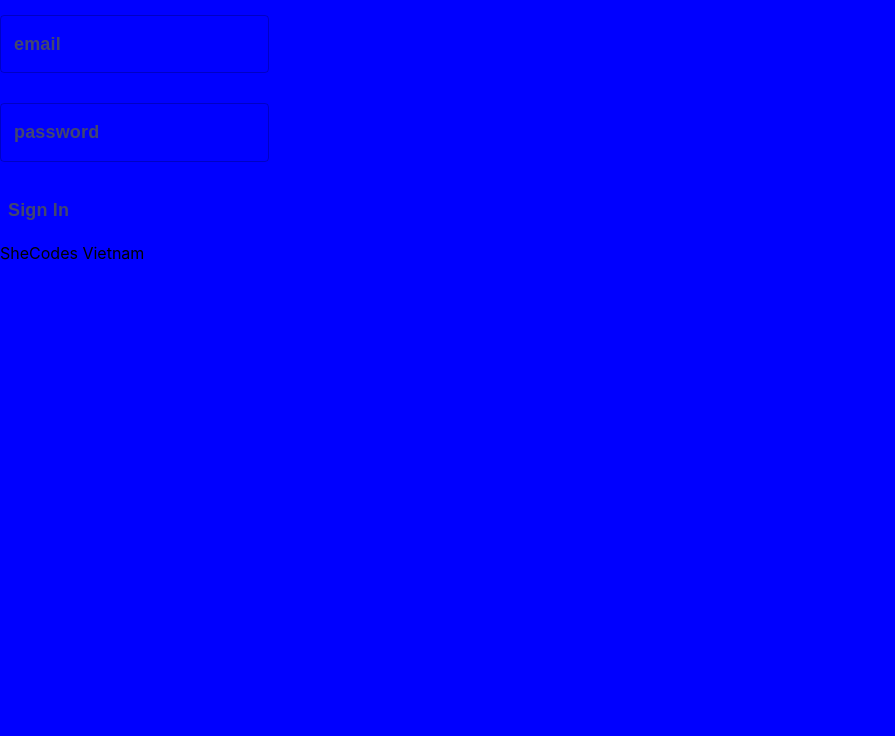
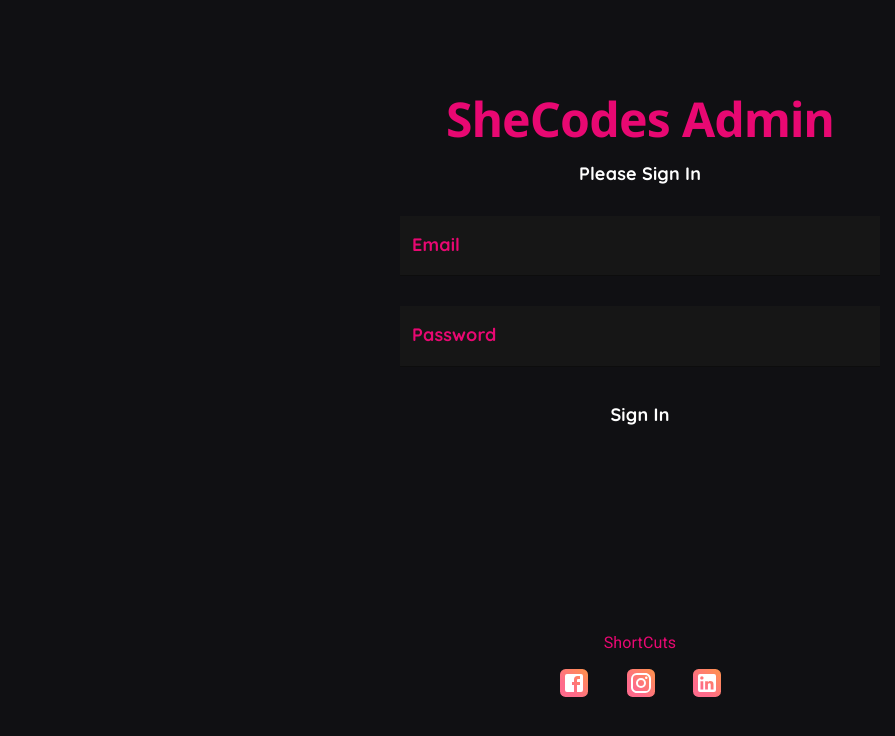
Before and after one commit to shecodesvietnam/blog-admin-front, a React (Create React App) app: page / in a window 1280 px wide. Shown: the top 736 px of the page, without its empty margins (0-895 px from the left). Built offline with nearby package versions, Linux system fonts and the light colour scheme.

Commit message:
[Component]:Update Sign Form

```diff
--- a/package.json
+++ b/package.json
@@ -4,6 +4,7 @@
   "private": true,
   "dependencies": {
     "@material-ui/core": "^4.11.3",
+    "@material-ui/icons": "^4.11.2",
     "@testing-library/jest-dom": "^5.11.9",
     "@testing-library/react": "^11.2.3",
     "@testing-library/user-event": "^12.6.2",
--- a/public/index.html
+++ b/public/index.html
@@ -15,16 +15,23 @@
       user's mobile device or desktop. See https://developers.google.com/web/fundamentals/web-app-manifest/
     -->
     <link rel="manifest" href="%PUBLIC_URL%/manifest.json" />
-    <!--
-      Notice the use of %PUBLIC_URL% in the tags above.
-      It will be replaced with the URL of the `public` folder during the build.
-      Only files inside the `public` folder can be referenced from the HTML.
-
-      Unlike "/favicon.ico" or "favicon.ico", "%PUBLIC_URL%/favicon.ico" will
-      work correctly both with client-side routing and a non-root public URL.
-      Learn how to configure a non-root public URL by running `npm run build`.
-    -->
-    <title>React App</title>
+    <link
+      href="https://fonts.googleapis.com/css2?family=Inter:wght@700&family=Noto+Sans:wght@700&family=Roboto:wght@700&display=swap"
+      rel="stylesheet"
+    />
+    <link
+      href="https://fonts.googleapis.com/css2?family=Noto+Sans:wght@700&family=Roboto:wght@700&display=swap"
+      rel="stylesheet"
+    />
+    <link
+      href="https://fonts.googleapis.com/css2?family=Quicksand:wght@300;400;500;700&display=swap"
+      rel="stylesheet"
+    />
+    <link
+      href="https://fonts.googleapis.com/css2?family=Roboto&display=swap"
+      rel="stylesheet"
+    />
+    <title>SheCodes Admin</title>
   </head>
   <body>
     <noscript>You need to enable JavaScript to run this app.</noscript>
--- a/src/component/SignInForm.js
+++ b/src/component/SignInForm.js
@@ -3,24 +3,91 @@ import { useHistory } from "react-router-dom";
 import {
   Grid,
   makeStyles,
+  withStyles,
   Typography,
   Button,
   TextField,
+  IconButton,
 } from "@material-ui/core";
+import LinkedInIcon from "@material-ui/icons/LinkedIn";
+import FacebookIcon from "@material-ui/icons/Facebook";
+import InstagramIcon from "@material-ui/icons/Instagram";
 import axios from "axios";
 
 const useStyle = makeStyles((theme) => ({
   root: {
-    background: "blue",
+    background: "#101013",
     height: "100vh",
     width: "100%",
+    display: "flex",
+    flexFlow: "column",
+    justifyContent: "space-around",
+    alignItems: "center",
   },
-  field: {},
+  buttonSignin: {
+    padding: "2px",
+    color: "white",
+    borderRadius: "20%",
+    background: "linear-gradient(45deg, #FE6B8B 30%, #FF8E53 90%)",
+    fontSize: "1.5rem",
+    margin: " 0 0.5rem",
+    transition: "transform 0.4s ease !important",
+    "&:hover": {
+      cursor: "pointer",
+      outline: "none",
+      background:
+        "linear-gradient(to right bottom, #e80872 69.1%, #592368 102.67%)",
+      // -webkit-background-clip: "text",
+      transform: "rotate(5deg) scale(1.3)",
+    },
+  },
+  form: {
+    width: 600,
+    display: "flex",
+    flexFlow: "column",
+    alignItems: "center",
+  },
+  footerContainer: {
+    width: "200px",
+  },
 }));
+
+const CssTextField = withStyles({
+  root: {
+    width: "80%",
+    maxWidth: "600px",
+    "& label.Mui-focused": {
+      color: "linear-gradient(to right bottom, #e80872 69.1%, #592368 102.67%)",
+    },
+    "& .MuiInput-underline:after": {
+      borderBottomColor: "#e80872",
+    },
+    "& .MuiFormLabel-root": {
+      color: "#e80872",
+      borderBottomColor: "white",
+    },
+    "& .MuiFilledInput-root": {
+      "& input, textarea": {
+        fontFamily: "Poppins, sans-serif",
+        fontSize: "20px",
+        fontWeight: "600",
+        color: "#7a4f86",
+        background: "rgb(22, 22, 22)",
+      },
+      "&:hover fieldset": {
+        borderColor: "#e80872",
+      },
+      "&.Mui-focused fieldset": {
+        borderColor: "#e80872",
+      },
+    },
+  },
+})(TextField);
 
 export default function SignInForm() {
   const classes = useStyle();
   const history = useHistory();
+  const [IsErrorSignin, setErrorSignin] = useState(false);
   const [inputValues, setInputValues] = useState({
     email: "",
     password: "",
@@ -31,11 +98,14 @@ export default function SignInForm() {
   };
 
   const handleSubmit = async (e) => {
+    setErrorSignin(false);
     e.preventDefault();
-    const reponse = await axios.post(
-      `http://206.189.155.4:3000/api/auth`,
-      inputValues
-    );
+    const reponse = await axios
+      .post(`http://206.189.155.4:3000/api/auth`, inputValues)
+      .catch((err) => {
+        console.log(err);
+        setErrorSignin(true);
+      });
     if (reponse) {
       localStorage.setItem("JWT", reponse.data);
       history.push("/posts");
@@ -44,28 +114,34 @@ export default function SignInForm() {
 
   return (
     <div className={classes.root}>
-      <Grid container>
-        <form noValidate onSubmit={handleSubmit}>
       <Grid>
-            <TextField
-              variant="outlined"
+        <Typography variant="h1" color="primary">
+          SheCodes Admin
+        </Typography>
+        <Typography>
+          {IsErrorSignin
+            ? "Something went wrong, please try again"
+            : "Please Sign In"}
+        </Typography>
+        <form noValidate onSubmit={handleSubmit} className={classes.form}>
+          <CssTextField
+            variant="filled"
             name="email"
-              label="email"
+            label="Email"
             onChange={(e) => {
               handleChange(e);
             }}
-            ></TextField>
-          </Grid>
-          <Grid>
-            <TextField
-              variant="outlined"
-              label="password"
+          ></CssTextField>
+
+          <CssTextField
+            variant="filled"
+            label="Password"
             name="password"
             onChange={(e) => {
               handleChange(e);
             }}
-            ></TextField>
-          </Grid>
+          ></CssTextField>
+
           <Grid>
             <Button type="submit">
               <Typography>Sign In</Typography>
@@ -74,11 +150,32 @@ export default function SignInForm() {
         </form>
       </Grid>
       <Grid>
-        <Grid>SheCodes Vietnam</Grid>
-        <Grid>
-          <Grid></Grid>
-          <Grid></Grid>
-          <Grid></Grid>
+        <Grid className={classes.footerContainer}>
+          <Typography variant="subtitle1" color="primary" align="center">
+            ShortCuts
+          </Typography>
+        </Grid>
+        <Grid
+          container
+          direction="row"
+          justify="center"
+          className={classes.footerContainer}
+        >
+          <Grid xs={4}>
+            <IconButton>
+              <FacebookIcon className={classes.buttonSignin} />
+            </IconButton>
+          </Grid>
+          <Grid xs={4}>
+            <IconButton>
+              <InstagramIcon className={classes.buttonSignin} />
+            </IconButton>
+          </Grid>
+          <Grid xs={4}>
+            <IconButton>
+              <LinkedInIcon className={classes.buttonSignin} />
+            </IconButton>
+          </Grid>
         </Grid>
       </Grid>
     </div>
--- a/src/themes/theme.js
+++ b/src/themes/theme.js
@@ -25,7 +25,6 @@ const theme = createMuiTheme({
       fontWeight: "800",
       fontSize: "48px",
       textAlign: "center",
-      color: "#03083F",
     },
     h2: {
       fontFamily: "Inter, sans-serif",
@@ -51,7 +50,7 @@ const theme = createMuiTheme({
       fontSize: "18px",
       lineHeight: "24px",
       textAlign: "center",
-      color: "#42466F",
+      color: "white",
       margin: "15px 0",
     },
     body2: {
@@ -61,7 +60,7 @@ const theme = createMuiTheme({
       fontSize: "14px",
       lineHeight: "18px",
       textAlign: "center",
-      color: "#42466F",
+      color: "white",
     },
   },
 });
```
Also changed, not shown: 2 other files (tests, documents, lock files or other folders). Lines whose indentation alone changed are shown as unchanged.
